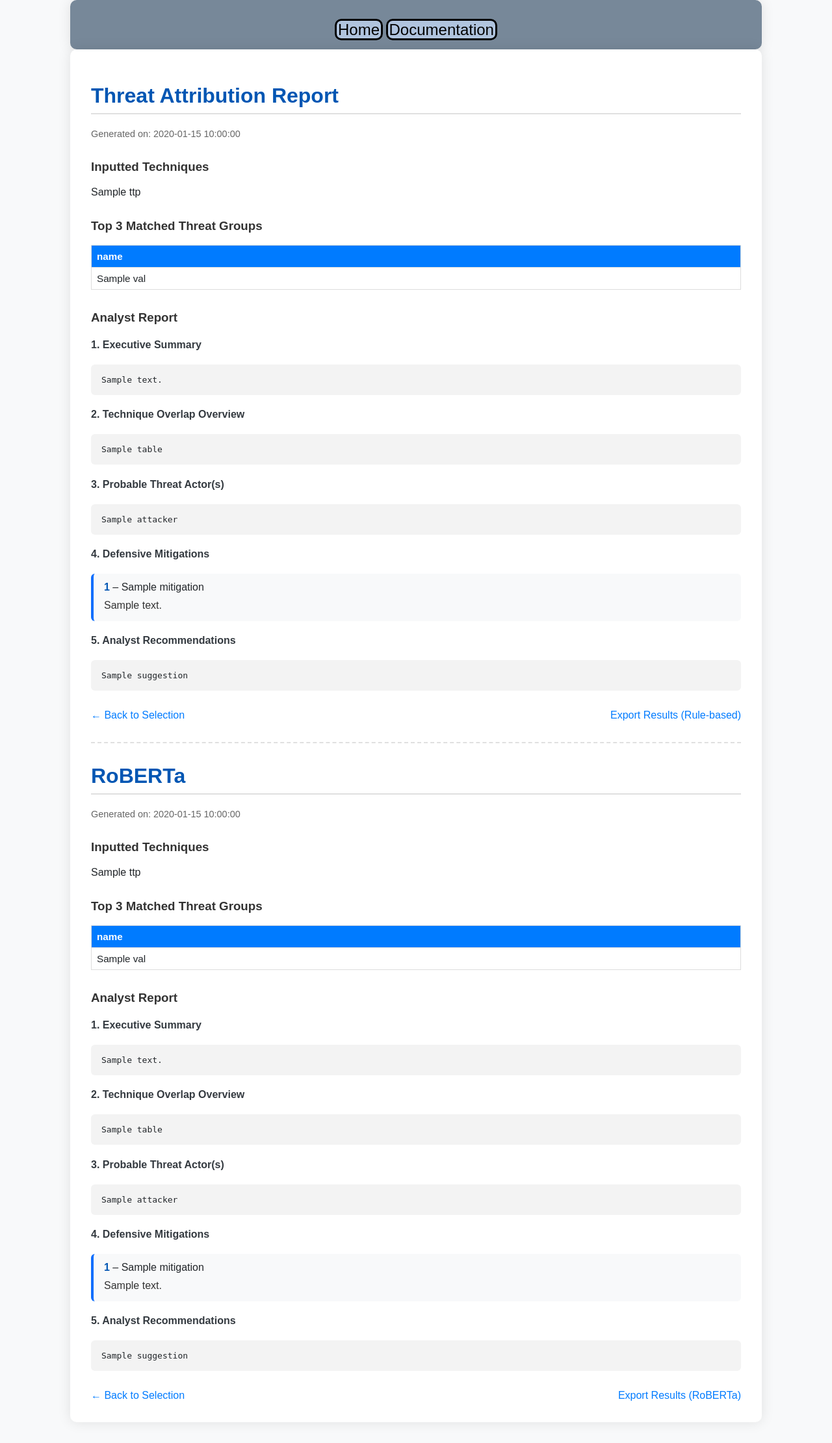
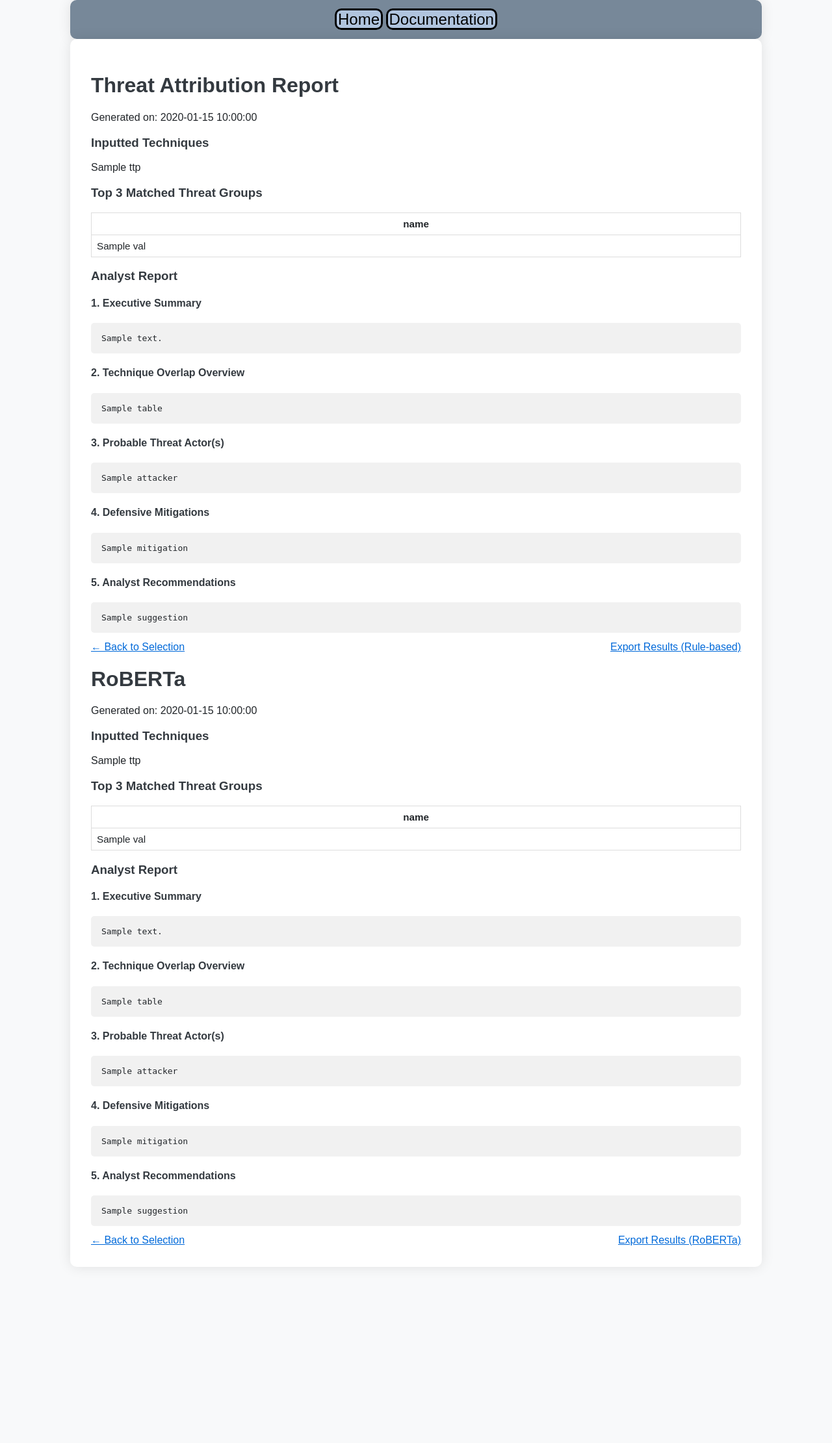
Before and after one commit to ProxyLeech/ICT3214-Sec-Analytics, a Flask app: template templates/results_compare.html in a window 1280 px wide. Shown: the whole page at 65% size. After the commit the page ends 1917 px from the top, so only its background shows below. Run offline with Flask 3, Linux system fonts and the light colour scheme; the template is opened without the code that fills it: most values are stand-ins (such as "Sample title", 1, 10 or a date in 2020).

Commit message:
Updated mitigations, report generator, app.py
I went Crazy

```diff
--- a/app.py
+++ b/app.py
@@ -10,6 +10,7 @@ from report_generator import (
     parse_ai_response,
     generate_word_report,
     load_filtered_mitigations,
+    summarize_mitigations
 )
 from datetime import datetime
 from collections import defaultdict
@@ -139,46 +140,58 @@ def ensure_dirs():
     for p in [DATA_ROOT, RAW_DIR, EXTRACTED_PDFS_DIR, PROCESSED_DIR, MODELS_ROOT, EXPERIMENTS_ROOT]:
         p.mkdir(parents=True, exist_ok=True)
 
-def _collect_group_ttps(df: pd.DataFrame, ttps_input: list[str]) -> list[str]:
+# =========================
+# STRICT group → TTP lookup
+# =========================
+def _collect_group_ttps(matched_df: pd.DataFrame) -> list[str]:
     """
-    Determine technique IDs relevant to matched groups for mitigation filtering.
-    Priority:
-      1) technique_id column in df (if present)
-      2) group_ttps_detail.csv lookup by matched group_name
-      3) fallback to the input ttps list
+    Extract unique MITRE technique IDs (e.g. T1110, T1110.003) from
+    Data/mapped/group_ttps_detail.csv for the matched groups.
+    Falls back gracefully if columns differ between datasets.
     """
-    # 1) direct technique_id column
-    if "technique_id" in df.columns:
-        vals = (
-            df["technique_id"]
-            .dropna()
-            .astype(str).str.upper()
-            .unique()
-            .tolist()
-        )
-        if vals:
-            return vals
+    map_path = BASE_DIR / "Data" / "mapped" / "group_ttps_detail.csv"
+    if not map_path.exists():
+        print(f"[ERROR] {map_path} not found.")
+        return []
 
-    # 2) lookup by group name
-    map_path = BASE_DIR / "Data" / "mapped" / "group_ttps_detail.csv"
-    if map_path.exists():
-        try:
-            g = pd.read_csv(map_path)
-            groups = df["group_name"].dropna().unique().tolist() if "group_name" in df.columns else []
-            vals = (
-                g[g["group_name"].isin(groups)]["technique_id"]
-                .dropna()
-                .astype(str).str.upper()
-                .unique()
-                .tolist()
-            )
-            if vals:
-                return vals
-        except Exception as e:
-            print(f"[WARN] Failed reading group_ttps_detail.csv: {e}")
+    try:
+        g = pd.read_csv(map_path)
+    except Exception as e:
+        print(f"[ERROR] Failed reading {map_path}: {e}")
+        return []
 
-    # 3) fallback to input ttps
-    return list({t.strip().upper() for t in ttps_input if t})
+    # Validate required minimal columns
+    expected_cols = {"group_name", "group_id", "matched_exact", "matched_root_only"}
+    missing = expected_cols - set(g.columns.str.lower())
+    if missing:
+        print(f"[WARN] group_ttps_detail.csv missing columns: {missing}; using best-effort extraction.")
+
+    # Normalization helpers
+    import re
+    id_re = re.compile(r"\bT\d{4}(?:\.\d{3})?\b", re.IGNORECASE)
+
+    def _extract_ttps(text: str) -> list[str]:
+        if not isinstance(text, str):
+            return []
+        found = id_re.findall(text)
+        return [f"T{f[1:]}" if not f.startswith("T") else f.upper() for f in found]
+
+    # Collect TTPs from relevant columns
+    all_ttps = []
+    for col in ["matched_exact", "matched_root_only"]:
+        if col in g.columns:
+            g[col] = g[col].fillna("")
+            for entry in g[col].tolist():
+                all_ttps.extend(_extract_ttps(entry))
+
+    # Remove duplicates + sort by numeric order
+    def _sort_key(tid: str):
+        m = re.match(r"T(\d{4})(?:\.(\d{3}))?", tid)
+        return (int(m.group(1)), int(m.group(2) or 999)) if m else (9999, 999)
+
+    uniq_ttps = sorted(set(all_ttps), key=_sort_key)
+    print(f"[DEBUG] Extracted {len(uniq_ttps)} unique technique IDs from group_ttps_detail.csv")
+    return uniq_ttps
 
 # ============================================
 # Index & Workflow
@@ -248,9 +261,21 @@ def _run_rule_match_flow(ttps: list[str]) -> dict:
     parsed = parse_ai_response(gpt_response)
 
     # Filter mitigations for the matched groups' techniques
-    group_ttps = _collect_group_ttps(matched_df, ttps)
+    # 1) get group-based TTPs (strict CSV mapping)
+    group_ttps = _collect_group_ttps(matched_df)
+
+    # 2) fallback ONLY if none found
+    if not group_ttps:
+      print("[INFO] No group-mapped TTPs found; falling back to inputted TTPs.")
+      group_ttps = list({t.strip().upper() for t in ttps if t})
+
+    # 3) filter mitigations using those TTPs (includes sub-techniques)
     mit_filtered = load_filtered_mitigations(str(mit_csv_path), group_ttps)
-    parsed["mitigation"] = mit_filtered.to_dict(orient="records")
+    if mit_filtered.empty:
+        parsed["mitigation"] = "No mitigations found for these techniques."
+    else:
+        mit_dicts = mit_filtered.to_dict(orient="records")
+        parsed["mitigation"] = summarize_mitigations(mit_dicts)
 
     # Try generating docx (non-fatal)
     try:
@@ -371,9 +396,21 @@ def _run_roberta_flow(ttps: list[str]) -> dict:
     parsed = parse_ai_response(gpt_response)
 
     # Filter mitigations for the matched groups' techniques
-    group_ttps = _collect_group_ttps(df_ml, ttps)
+    # 1) get group-based TTPs (strict CSV mapping)
+    group_ttps = _collect_group_ttps(df_ml)
+
+    # 2) fallback ONLY if none found
+    if not group_ttps:
+      print("[INFO] No group-mapped TTPs found; falling back to inputted TTPs.")
+      group_ttps = list({t.strip().upper() for t in ttps if t})
+
+    # 3) filter mitigations using those TTPs (includes sub-techniques)
     mit_filtered = load_filtered_mitigations(str(mit_csv_path), group_ttps)
-    parsed["mitigation"] = mit_filtered.to_dict(orient="records")
+    if mit_filtered.empty:
+        parsed["mitigation"] = "No mitigations found for these techniques."
+    else:
+        mit_dicts = mit_filtered.to_dict(orient="records")
+        parsed["mitigation"] = summarize_mitigations(mit_dicts)
 
     # Try generating docx (non-fatal)
     try:
@@ -422,8 +459,8 @@ def roberta():
     except Exception as e:
         return render_template('error.html', error=str(e))
 
-@app.route('/submit_both', methods=['POST'])
-def submit_both():
+@app.route('/results', methods=['POST'])
+def results():
     try:
         ttps_input = [t.split()[0].upper() for t in request.form.getlist('ttps[]')]
         ttps = validate_ttps(ttps_input)
@@ -528,9 +565,17 @@ def match():
         gpt_response = analyze_TTP(ttps, matched_df, mitigations_csv=str(mit_csv_path))
         parsed = parse_ai_response(gpt_response)
 
-        # Filter mitigations to matched group techniques (NOT first lines)
-        group_ttps = _collect_group_ttps(matched_df, ttps)
+        # Filter mitigations for matched group techniques
+        group_ttps = list({t.strip().upper() for t in _collect_group_ttps(matched_df, ttps)})
+
         mit_filtered = load_filtered_mitigations(str(mit_csv_path), group_ttps)
+
+        # Remove duplicate mitigation descriptions
+        if not mit_filtered.empty:
+         mit_filtered = mit_filtered.drop_duplicates(
+         subset=["target id", "target name", "mapping description"], keep="first"
+        )
+
         parsed["mitigation"] = mit_filtered.to_dict(orient="records")
 
         timestamp = datetime.now().strftime("%Y-%m-%d %H:%M:%S")
--- a/static/css/attribution.css
+++ /dev/null
@@ -1,247 +0,0 @@
-body {
-  font-family: Arial, sans-serif;
-  margin: 0;
-  padding: 0 2rem 2rem;
-  background-color: #f8f9fa;
-  color: #212529;
-}
-
-.container {
-  max-width: 1000px;
-  margin: auto;
-  background-color: white;
-  padding: 2rem;
-  border-radius: 10px;
-  box-shadow: 0 0 20px rgba(0, 0, 0, 0.1);
-}
-
-h1,
-h2,
-h3,
-h4 {
-  color: #343a40;
-}
-
-pre {
-  background-color: #f1f1f1;
-  padding: 1rem;
-  border-radius: 5px;
-  overflow-x: auto;
-}
-
-table {
-  width: 100%;
-  border-collapse: collapse;
-  margin: 1rem 0;
-  font-size: 0.95rem;
-}
-
-table th,
-table td {
-  border: 1px solid #ddd;
-  padding: 0.5rem;
-  vertical-align: top;
-}
-
-a {
-  color: #0069d9;
-}
-
-button {
-  padding: 0.5rem 1rem;
-  background-color: #007bff;
-  border: none;
-  border-radius: 5px;
-  color: white;
-  cursor: pointer;
-}
-
-button:hover {
-  background-color: #0056b3;
-}
-
-
-#ttp-grid {
-  display: flex;
-  flex-direction: column;
-  gap: 1rem;
-  max-height: 600px;
-  overflow-y: auto;
-  border: 1px solid #ccc;
-  padding: 1rem;
-  background: #fafafa;
-  border-radius: 8px;
-}
-
-.ttp-group {
-  border-bottom: 1px solid #eee;
-}
-
-.ttp-main {
-  font-weight: bold;
-  margin-bottom: 0.5rem;
-  color: #333;
-}
-
-.ttp-buttons {
-  display: flex;
-  flex-wrap: wrap;
-  gap: 0.5rem;
-}
-
-.ttp-btn {
-  background-color: #f1f1f1;
-  border: 1px solid #ccc;
-  padding: 0.4rem 0.8rem;
-  border-radius: 6px;
-  cursor: pointer;
-  transition: background 0.2s, border 0.2s;
-  font-size: 0.9rem;
-}
-
-.ttp-btn.selected {
-  background-color: #007bff;
-  color: white;
-  border-color: #0056b3;
-}
-
-#selected-container input {
-  display: none;
-}
-
-/* navbar styles */
-.navbar {
-  list-style-type: none;
-  /* remove the bullets points from the list */
-  max-width: 1000px;
-  margin-top: 0;
-  margin: auto;
-  background-color: lightslategray;
-  padding: 1rem 2rem;
-  border-radius: 10px;
-  box-shadow: 0 0 20px rgba(0, 0, 0, 0.1);
-  text-align: center;
-}
-
-.navbar li {
-  display: inline;
-  padding: 0 2px;
-  font-size: 24px;
-  border-radius: 10px;
-  border: solid black 3px;
-  background-color: lightsteelblue;
-}
-
-.navbar li a:link,
-.navbar li a:visited {
-  color: black;
-  text-decoration: none;
-
-}
-
-.navbar li:hover {
-  background-color: lightskyblue;
-  text-decoration: none;
-}
-
-.navbar li:active {
-  background-color: deepskyblue;
-  text-decoration: none;
-}
-
-.dropdown-container {
-  position: relative;
-  width: 100%;
-}
-
-.dropdown {
-  border: 1px solid #ccc;
-  border-radius: 6px;
-  background: #fff;
-  position: relative;
-}
-
-.dropdown-display {
-  padding: 0.6rem;
-  cursor: pointer;
-  border-radius: 6px;
-  color: #333;
-}
-
-.dropdown-options {
-  display: none;
-  position: absolute;
-  z-index: 99;
-  width: 100%;
-  max-height: 300px;
-  overflow-y: auto;
-  border: 1px solid #ccc;
-  background: white;
-  border-radius: 6px;
-  margin-top: 4px;
-  box-shadow: 0 2px 10px rgba(0, 0, 0, 0.1);
-}
-/* Index classes styles */
-.dropdown-option {
-  padding: 0.5rem;
-  cursor: pointer;
-  transition: background 0.2s;
-}
-
-.dropdown-option:hover {
-  background: #f2f2f2;
-}
-
-.dropdown-option.selected {
-  background: #007bff;
-  color: white;
-}
-
-.dropdown-optgroup {
-  border-top: 1px solid #eee;
-  padding-top: 0.3rem;
-  margin-top: 0.3rem;
-}
-
-.optgroup-label {
-  font-weight: bold;
-  color: #444;
-  margin-bottom: 0.3rem;
-}
-
-#export {
-  float: right;
-}
-
-/* --- Mitigation list styling --- */
-.mitigation-list {
-  list-style: none;
-  padding-left: 0;
-  margin-top: 1rem;
-}
-
-.mitigation-list li {
-  background-color: #f8f9fa;
-  border-left: 5px solid #007bff;
-  padding: 0.75rem 1rem;
-  margin-bottom: 0.75rem;
-  border-radius: 6px;
-  transition: background 0.2s ease-in-out;
-}
-
-.mitigation-list li:hover {
-  background-color: #eef4ff;
-}
-
-.mitigation-list strong {
-  color: #0056b3;
-  display: inline-block;
-  margin-bottom: 0.25rem;
-}
-
-.mitigation-list span {
-  display: block;
-  color: #333;
-  margin-top: 0.25rem;
-  line-height: 1.4;
-}
--- /dev/null
+++ b/static/css/style.css
@@ -0,0 +1,214 @@
+body {
+  font-family: Arial, sans-serif;
+  margin: 0;
+  padding: 0 2rem 2rem;
+  background-color: #f8f9fa;
+  color: #212529;
+}
+
+.container {
+  max-width: 1000px;
+  margin: auto;
+  background-color: white;
+  padding: 2rem;
+  border-radius: 10px;
+  box-shadow: 0 0 20px rgba(0, 0, 0, 0.1);
+}
+
+h1,
+h2,
+h3,
+h4 {
+  color: #343a40;
+}
+
+pre {
+  background-color: #f1f1f1;
+  padding: 1rem;
+  border-radius: 5px;
+  overflow-x: auto;
+}
+
+table {
+  width: 100%;
+  border-collapse: collapse;
+  margin: 1rem 0;
+  font-size: 0.95rem;
+}
+
+table th,
+table td {
+  border: 1px solid #ddd;
+  padding: 0.5rem;
+  vertical-align: top;
+}
+
+a {
+  color: #0069d9;
+}
+
+button {
+  padding: 0.5rem 1rem;
+  background-color: #007bff;
+  border: none;
+  border-radius: 5px;
+  color: white;
+  cursor: pointer;
+}
+
+button:hover {
+  background-color: #0056b3;
+}
+
+
+#ttp-grid {
+  display: flex;
+  flex-direction: column;
+  gap: 1rem;
+  max-height: 600px;
+  overflow-y: auto;
+  border: 1px solid #ccc;
+  padding: 1rem;
+  background: #fafafa;
+  border-radius: 8px;
+}
+
+.ttp-group {
+  border-bottom: 1px solid #eee;
+}
+
+.ttp-main {
+  font-weight: bold;
+  margin-bottom: 0.5rem;
+  color: #333;
+}
+
+.ttp-buttons {
+  display: flex;
+  flex-wrap: wrap;
+  gap: 0.5rem;
+}
+
+.ttp-btn {
+  background-color: #f1f1f1;
+  border: 1px solid #ccc;
+  padding: 0.4rem 0.8rem;
+  border-radius: 6px;
+  cursor: pointer;
+  transition: background 0.2s, border 0.2s;
+  font-size: 0.9rem;
+}
+
+.ttp-btn.selected {
+  background-color: #007bff;
+  color: white;
+  border-color: #0056b3;
+}
+
+#selected-container input {
+  display: none;
+}
+
+/* navbar styles */
+.navbar {
+  list-style-type: none;
+  /* remove the bullets points from the list */
+  max-width: 1000px;
+  margin-top: 0;
+  margin: auto;
+  background-color: lightslategray;
+  padding: 1rem 2rem;
+  border-radius: 10px;
+  box-shadow: 0 0 20px rgba(0, 0, 0, 0.1);
+  text-align: center;
+}
+
+.navbar li {
+  display: inline;
+  padding: 0 2px;
+  font-size: 24px;
+  border-radius: 10px;
+  border: solid black 3px;
+  background-color: lightsteelblue;
+}
+
+.navbar li a:link,
+.navbar li a:visited {
+  color: black;
+  text-decoration: none;
+
+}
+
+.navbar li:hover {
+  background-color: lightskyblue;
+  text-decoration: none;
+}
+
+.navbar li:active {
+  background-color: deepskyblue;
+  text-decoration: none;
+}
+
+.dropdown-container {
+  position: relative;
+  width: 100%;
+}
+
+.dropdown {
+  border: 1px solid #ccc;
+  border-radius: 6px;
+  background: #fff;
+  position: relative;
+}
+
+.dropdown-display {
+  padding: 0.6rem;
+  cursor: pointer;
+  border-radius: 6px;
+  color: #333;
+}
+
+.dropdown-options {
+  display: none;
+  position: absolute;
+  z-index: 99;
+  width: 100%;
+  max-height: 300px;
+  overflow-y: auto;
+  border: 1px solid #ccc;
+  background: white;
+  border-radius: 6px;
+  margin-top: 4px;
+  box-shadow: 0 2px 10px rgba(0, 0, 0, 0.1);
+}
+/* Index classes styles */
+.dropdown-option {
+  padding: 0.5rem;
+  cursor: pointer;
+  transition: background 0.2s;
+}
+
+.dropdown-option:hover {
+  background: #f2f2f2;
+}
+
+.dropdown-option.selected {
+  background: #007bff;
+  color: white;
+}
+
+.dropdown-optgroup {
+  border-top: 1px solid #eee;
+  padding-top: 0.3rem;
+  margin-top: 0.3rem;
+}
+
+.optgroup-label {
+  font-weight: bold;
+  color: #444;
+  margin-bottom: 0.3rem;
+}
+
+#export {
+  float: right;
+}
--- a/templates/index.html
+++ b/templates/index.html
@@ -8,7 +8,7 @@
         <h1>MITRE ATT&CK Threat Attribution</h1>
         <p>Select up to 5 MITRE Techniques or Subtechniques:</p>
 
-        <form method="post" action="/submit_both">
+        <form method="post" action="/results">
           <div class="dropdown-container">
             <div id="dropdown" class="dropdown">
               <div id="dropdown-display" class="dropdown-display">Click to select TTPs...</div>
--- a/templates/results_compare.html
+++ b/templates/results_compare.html
@@ -2,44 +2,7 @@
 <html lang="en">
 <head>
   <title>Adversary Attribution Report</title>
-  <link rel="stylesheet" href="{{ url_for('static', filename='css/attribution.css') }}">
-  <style>
-    h1 { color: #0056b3; border-bottom: 2px solid #e0e0e0; padding-bottom: 0.5rem; }
-    h3 { margin-top: 2rem; color: #333; }
-    pre {
-      background: #f3f3f3; padding: 1rem; border-radius: 6px;
-      overflow-x: auto; white-space: pre-wrap;
-    }
-    table { width: 100%; border-collapse: collapse; margin-top: 1rem; background: #fff; }
-    th, td { border: 1px solid #ddd; padding: 8px; text-align: left; }
-    th { text-align: left; background: #007bff; color: #fff; }
-    a { display: inline-block; color: #007bff; text-decoration: none; margin-top: 1rem; }
-    a:hover { text-decoration: underline; }
-    .timestamp { font-size: 0.9rem; color: #666; }
-    .divider { margin: 32px 0; border-top: 2px dashed #e0e0e0; }
-
-    /* --- NEW --- */
-    .mitigation-list {
-      list-style: none;
-      padding-left: 0;
-      margin-top: 1rem;
-    }
-    .mitigation-list li {
-      background: #f8f9fa;
-      border-left: 4px solid #0d6efd;
-      padding: 0.75rem 1rem;
-      margin-bottom: 0.75rem;
-      border-radius: 6px;
-    }
-    .mitigation-list strong {
-      color: #0056b3;
-    }
-    .mitigation-list span {
-      display: block;
-      color: #333;
-      margin-top: 0.25rem;
-    }
-  </style>
+  <link rel="stylesheet" href="{{ url_for('static', filename='css/style.css') }}">
 </head>
 <body>
   {% if not export_mode %}
@@ -86,18 +49,7 @@
       <pre>{{ rule_analysis.attacker }}</pre>
 
       <h4>4. Defensive Mitigations</h4>
-      {% if rule_analysis.mitigation %}
-        <ul class="mitigation-list">
-          {% for m in rule_analysis.mitigation %}
-            <li>
-              <strong>{{ m['target id'] }}</strong> – {{ m['target name'] }}
-              <span>{{ m['mapping description'] }}</span>
-            </li>
-          {% endfor %}
-        </ul>
-      {% else %}
-        <p>No mitigations found for these techniques.</p>
-      {% endif %}
+      <pre>{{ rule_analysis.mitigation }}</pre>
 
       <h4>5. Analyst Recommendations</h4>
       <pre>{{ rule_analysis.suggestion }}</pre>
@@ -149,18 +101,7 @@
       <pre>{{ rob_analysis.attacker }}</pre>
 
       <h4>4. Defensive Mitigations</h4>
-      {% if rob_analysis.mitigation %}
-        <ul class="mitigation-list">
-          {% for m in rob_analysis.mitigation %}
-            <li>
-              <strong>{{ m['target id'] }}</strong> – {{ m['target name'] }}
-              <span>{{ m['mapping description'] }}</span>
-            </li>
-          {% endfor %}
-        </ul>
-      {% else %}
-        <p>No mitigations found for these techniques.</p>
-      {% endif %}
+      <pre>{{ rob_analysis.mitigation }}</pre>
 
       <h4>5. Analyst Recommendations</h4>
       <pre>{{ rob_analysis.suggestion }}</pre>
--- a/templates/workflow.html
+++ b/templates/workflow.html
@@ -2,7 +2,7 @@
 <html>
 <head>
   <title>Workflow Overview</title>
-  <link rel="stylesheet" href="{{ url_for('static', filename='css/attribution.css') }}">
+  <link rel="stylesheet" href="{{ url_for('static', filename='css/style.css') }}">
 </head>
 <body>
   {% include 'common/navbar.html' %}
```
Also changed, not shown: report_generator.py (+40 -9 lines), templates/common/head.html (+1 -1 lines).
